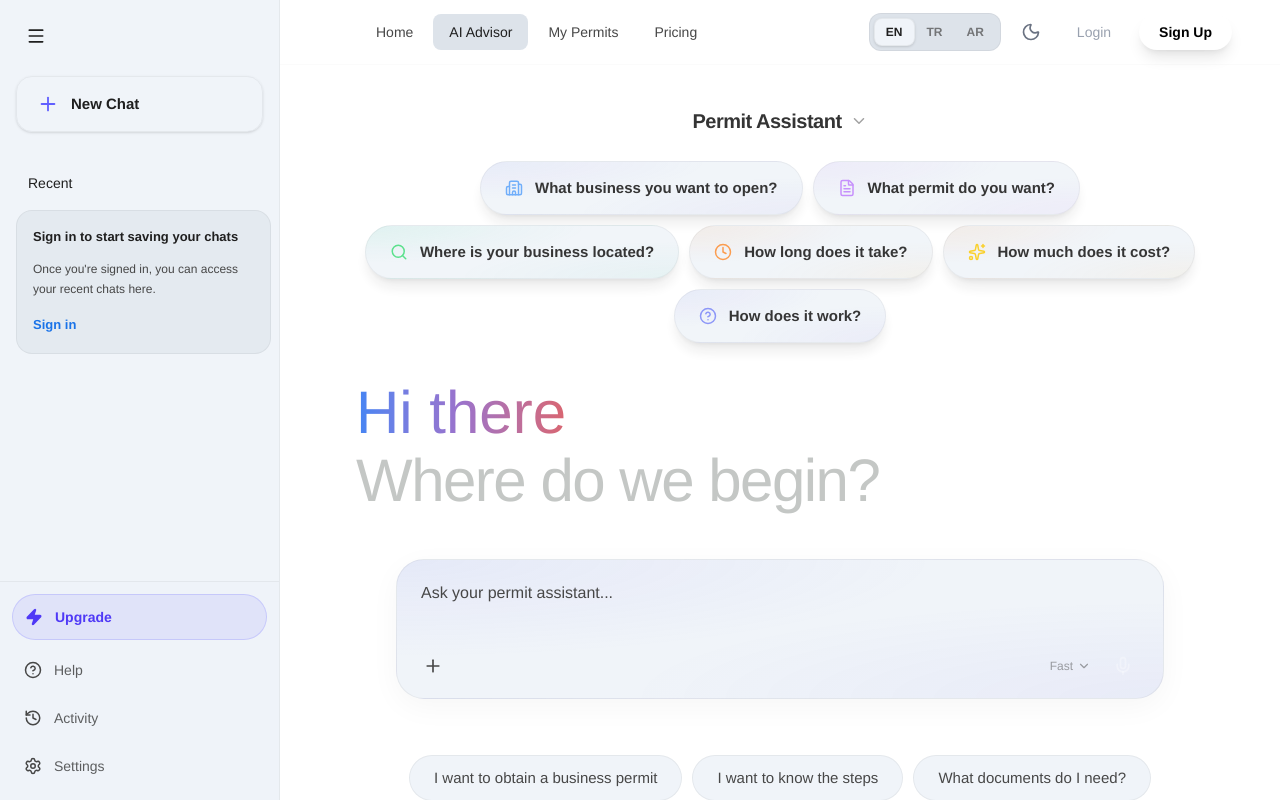
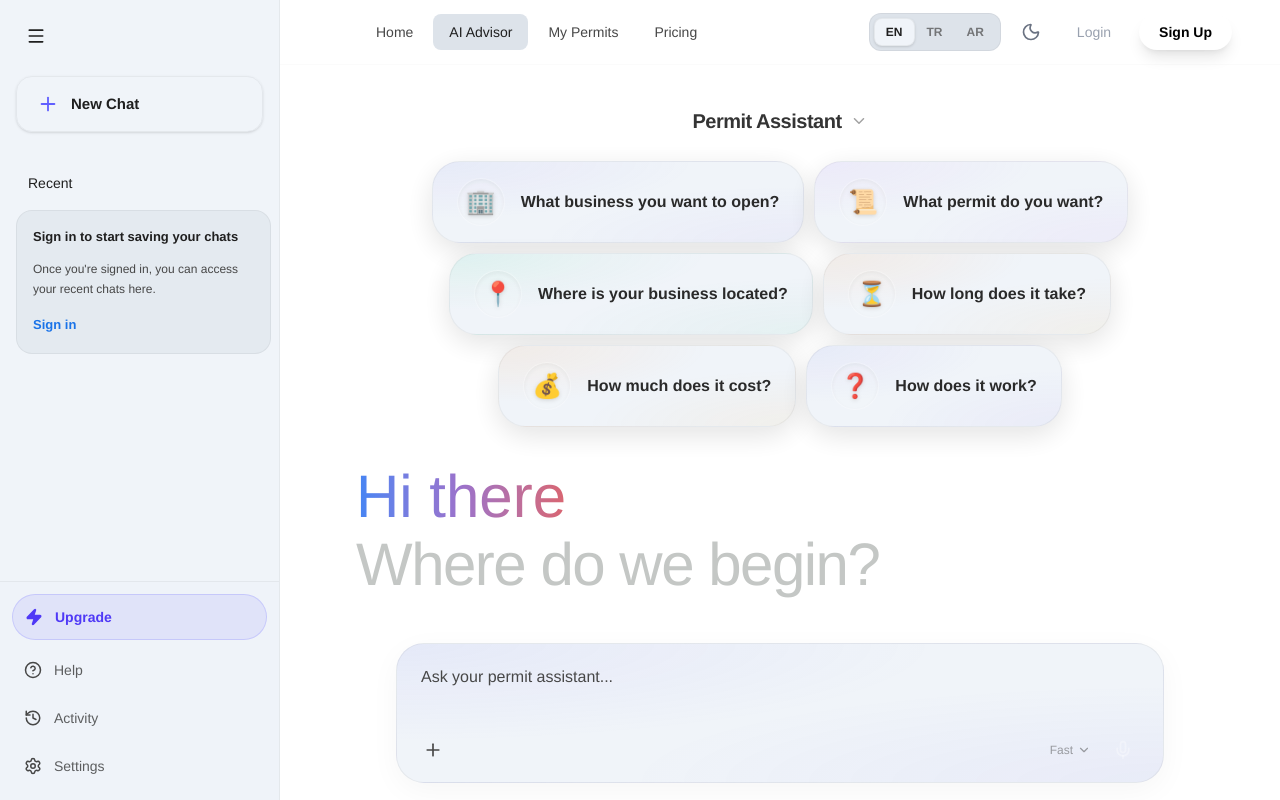
Before and after one commit to hamzax180/permitops-ai, a Next.js app: page /chat in a window 1280 px wide. Built offline with nearby package versions, Linux system fonts and the light colour scheme; a web font is replaced by a local one.

Commit message:
feat: unified emoji mini-chip design for suggestions and assistant selection

```diff
--- a/src/app/chat/page.tsx
+++ b/src/app/chat/page.tsx
@@ -353,7 +353,9 @@ export default function ChatPage() {
                       onClick={() => { setAssistantType('permit'); setIsDropdownOpen(false); handleNewChat('permit'); }}
                       className={`flex items-center gap-5 px-8 py-5 w-full rounded-full transition-all duration-300 group relative overflow-hidden ${assistantType === 'permit' ? 'glass-mesh mesh-indigo border-indigo-500/50 text-[var(--text)] shadow-[0_0_30px_rgba(99,102,241,0.2)]' : 'text-[var(--muted)] hover:bg-[var(--surface-2)] border border-transparent hover:border-white/10'}`}
                     >
-                      <span className="text-3xl filter drop-shadow-md group-hover:scale-110 transition-transform duration-300">🏢</span>
+                      <div className="w-14 h-14 rounded-full bg-white/5 border border-white/10 flex items-center justify-center shadow-inner group-hover:scale-110 transition-transform duration-300">
+                        <span className="text-3xl filter drop-shadow-md">🏢</span>
+                      </div>
                       <div className="flex flex-col text-left">
                         <span className="text-[20px] font-bold tracking-tight leading-none mb-1">Permit Assistant</span>
                         <span className="text-[13px] opacity-60 font-medium">Business & Municipal Protocol</span>
@@ -365,7 +367,9 @@ export default function ChatPage() {
                       onClick={() => { setAssistantType('student'); setIsDropdownOpen(false); handleNewChat('student'); }}
                       className={`flex items-center gap-5 px-8 py-5 w-full rounded-full transition-all duration-300 group relative overflow-hidden ${assistantType === 'student' ? 'glass-mesh mesh-purple border-purple-500/50 text-[var(--text)] shadow-[0_0_30px_rgba(168,85,247,0.2)]' : 'text-[var(--muted)] hover:bg-[var(--surface-2)] border border-transparent hover:border-white/10'}`}
                     >
-                      <span className="text-3xl filter drop-shadow-md group-hover:scale-110 transition-transform duration-300">🎓</span>
+                      <div className="w-14 h-14 rounded-full bg-white/5 border border-white/10 flex items-center justify-center shadow-inner group-hover:scale-110 transition-transform duration-300">
+                        <span className="text-3xl filter drop-shadow-md">🎓</span>
+                      </div>
                       <div className="flex flex-col text-left">
                         <span className="text-[20px] font-bold tracking-tight leading-none mb-1">Student Assistant</span>
                         <span className="text-[13px] opacity-60 font-medium">Academic Tasks & ID Renewals</span>
@@ -377,7 +381,9 @@ export default function ChatPage() {
                       onClick={() => { setAssistantType('lawyer'); setIsDropdownOpen(false); handleNewChat('lawyer'); }}
                       className={`flex items-center gap-5 px-8 py-5 w-full rounded-full transition-all duration-300 group relative overflow-hidden ${assistantType === 'lawyer' ? 'glass-mesh mesh-indigo border-indigo-500/50 text-[var(--text)] shadow-[0_0_30px_rgba(59,130,246,0.2)]' : 'text-[var(--muted)] hover:bg-[var(--surface-2)] border border-transparent hover:border-white/10'}`}
                     >
-                      <span className="text-3xl filter drop-shadow-md group-hover:scale-110 transition-transform duration-300">⚖️</span>
+                      <div className="w-14 h-14 rounded-full bg-white/5 border border-white/10 flex items-center justify-center shadow-inner group-hover:scale-110 transition-transform duration-300">
+                        <span className="text-3xl filter drop-shadow-md">⚖️</span>
+                      </div>
                       <div className="flex flex-col text-left">
                         <span className="text-[20px] font-bold tracking-tight leading-none mb-1">Lawyer Assistant</span>
                         <span className="text-[13px] opacity-60 font-medium">Legal Advice & Compliance</span>
@@ -402,33 +408,35 @@ export default function ChatPage() {
                 className="flex flex-wrap justify-center gap-2.5 max-w-4xl mb-8"
               >
                 {(assistantType === 'student' ? [
-                  { icon: FileText, label: "Renew Kimlik/ID", color: '#60a5fa', mesh: 'mesh-indigo' },
-                  { icon: Building2, label: "Best Universities", color: '#c084fc', mesh: 'mesh-purple' },
-                  { icon: Search, label: "Register Roadmap", color: '#4ade80', mesh: 'mesh-emerald' },
-                  { icon: Clock, label: "Deadlines", color: '#fb923c', mesh: 'mesh-amber' },
-                  { icon: Sparkles, label: "Student Visas", color: '#facc15', mesh: 'mesh-amber' },
-                  { icon: HelpCircle, label: "Student Help", color: '#818cf8', mesh: 'mesh-indigo' }
+                   { emoji: "🪪", label: "Renew Kimlik/ID", mesh: 'mesh-indigo' },
+                   { emoji: "🏛️", label: "Best Universities", mesh: 'mesh-purple' },
+                   { emoji: "🗺️", label: "Register Roadmap", mesh: 'mesh-emerald' },
+                   { emoji: "📅", label: "Deadlines", mesh: 'mesh-amber' },
+                   { emoji: "🛂", label: "Student Visas", mesh: 'mesh-amber' },
+                   { emoji: "🆘", label: "Student Help", mesh: 'mesh-indigo' }
                  ] : assistantType === 'lawyer' ? [
-                  { icon: Scale, label: "Contract Review", color: '#60a5fa', mesh: 'mesh-indigo' },
-                  { icon: Building2, label: "Company Formation", color: '#c084fc', mesh: 'mesh-purple' },
-                  { icon: FileText, label: "Employment Law", color: '#4ade80', mesh: 'mesh-emerald' },
-                  { icon: Clock, label: "Legal Timelines", color: '#fb923c', mesh: 'mesh-amber' },
-                  { icon: Sparkles, label: "Residency/Work Permit", color: '#facc15', mesh: 'mesh-amber' },
-                  { icon: HelpCircle, label: "Legal Disputes", color: '#818cf8', mesh: 'mesh-indigo' }
+                   { emoji: "📑", label: "Contract Review", mesh: 'mesh-indigo' },
+                   { emoji: "🏗️", label: "Company Formation", mesh: 'mesh-purple' },
+                   { emoji: "🤝", label: "Employment Law", mesh: 'mesh-emerald' },
+                   { emoji: "📊", label: "Legal Timelines", mesh: 'mesh-amber' },
+                   { emoji: "🏠", label: "Residency/Permit", mesh: 'mesh-amber' },
+                   { emoji: "⚖️", label: "Legal Disputes", mesh: 'mesh-indigo' }
                  ] : [
-                  { icon: Building2, label: t('chat_suggestion_business'), color: '#60a5fa', mesh: 'mesh-indigo' },
-                  { icon: FileText, label: t('chat_suggestion_permit'), color: '#c084fc', mesh: 'mesh-purple' },
-                  { icon: Search, label: t('chat_suggestion_location'), color: '#4ade80', mesh: 'mesh-emerald' },
-                  { icon: Clock, label: t('chat_suggestion_duration'), color: '#fb923c', mesh: 'mesh-amber' },
-                  { icon: Sparkles, label: t('chat_suggestion_cost'), color: '#facc15', mesh: 'mesh-amber' },
-                  { icon: HelpCircle, label: t('chat_suggestion_help'), color: '#818cf8', mesh: 'mesh-indigo' }
+                   { emoji: "🏢", label: t('chat_suggestion_business'), mesh: 'mesh-indigo' },
+                   { emoji: "📜", label: t('chat_suggestion_permit'), mesh: 'mesh-purple' },
+                   { emoji: "📍", label: t('chat_suggestion_location'), mesh: 'mesh-emerald' },
+                   { emoji: "⏳", label: t('chat_suggestion_duration'), mesh: 'mesh-amber' },
+                   { emoji: "💰", label: t('chat_suggestion_cost'), mesh: 'mesh-amber' },
+                   { emoji: "❓", label: t('chat_suggestion_help'), mesh: 'mesh-indigo' }
                  ]).map((chip, i) => (
                    <div
                     key={i}
                     onClick={() => send(chip.label)}
-                    className={`glass-mesh ${chip.mesh} text-[var(--text)] opacity-90 text-[15px] py-3.5 px-6 rounded-full flex items-center gap-3 font-semibold select-none backdrop-blur-md transition-all hover:scale-105 cursor-pointer shadow-lg border border-white/5`}
+                    className={`glass-mesh ${chip.mesh} text-[var(--text)] opacity-95 text-[16px] py-4 px-6 rounded-[28px] flex items-center gap-4 font-bold select-none backdrop-blur-xl transition-all hover:scale-105 active:scale-95 cursor-pointer shadow-[0_8px_30px_rgba(0,0,0,0.12)] border border-white/10 group`}
                    >
-                    {chip.icon && <chip.icon size={18} style={{ color: chip.color }} />}
+                     <div className="w-12 h-12 rounded-full bg-white/10 border border-white/20 flex items-center justify-center shadow-inner group-hover:bg-white/20 transition-colors">
+                       <span className="text-2xl filter drop-shadow-sm">{chip.emoji}</span>
+                     </div>
                      {chip.label}
                    </div>
                  ))}
```
Lines whose indentation alone changed are shown as unchanged.
